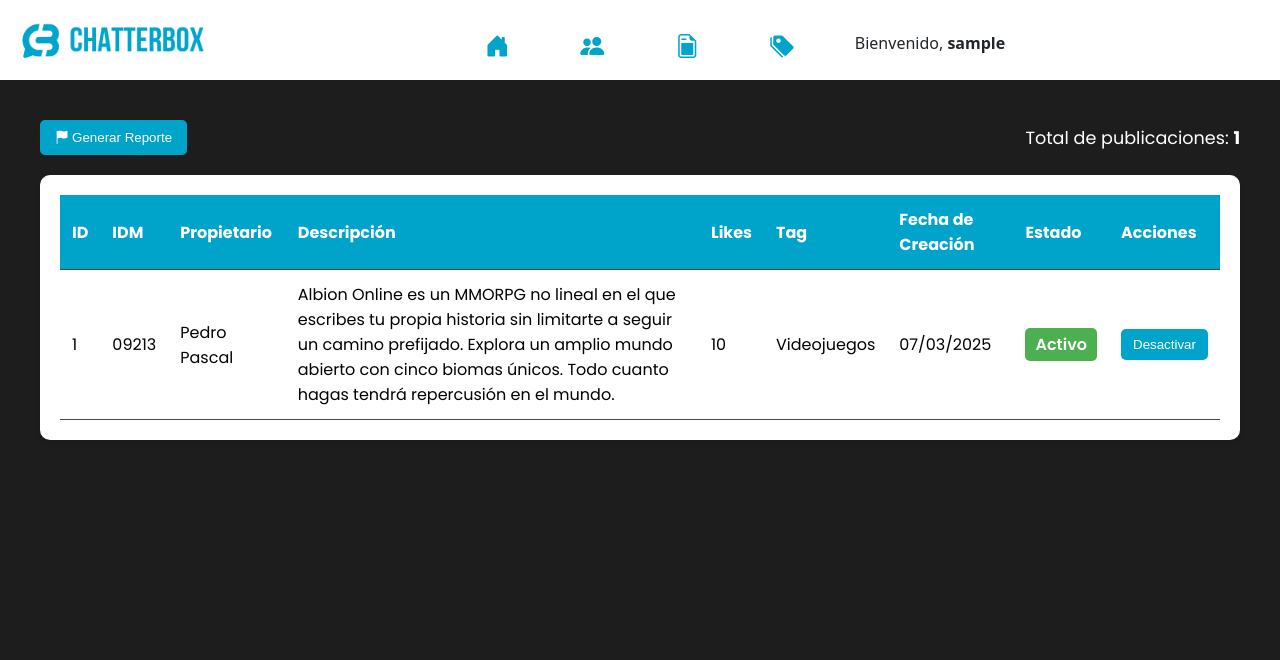
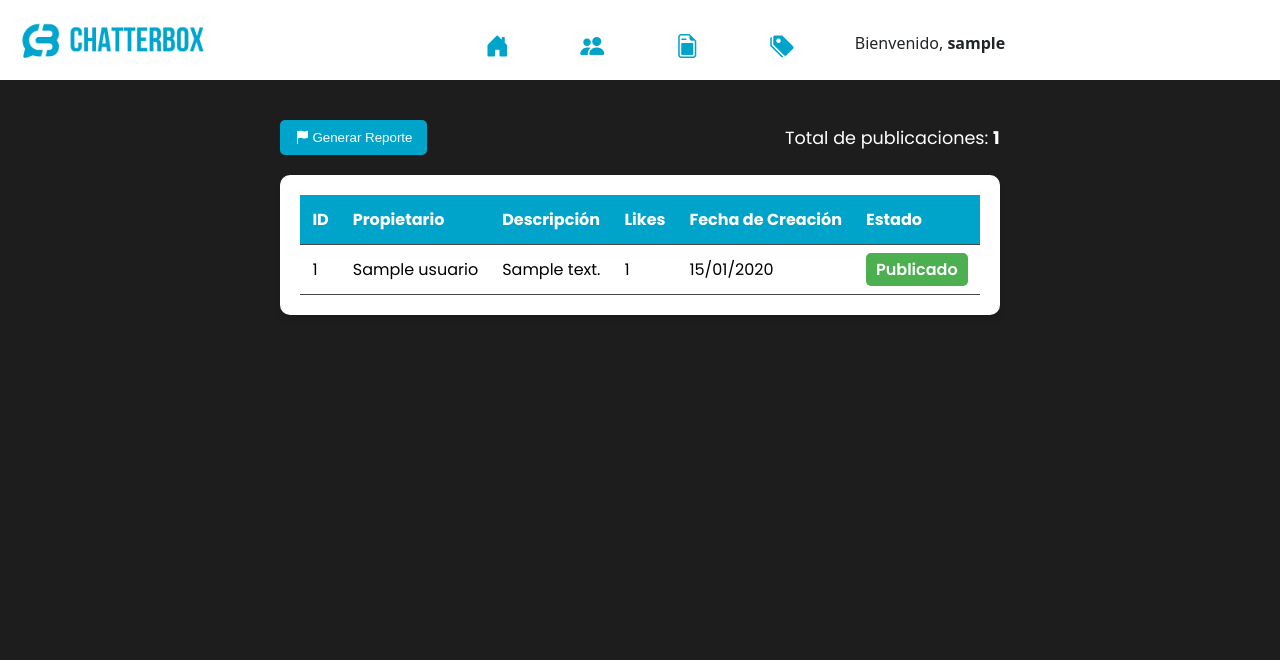
Before and after one commit to VALOID3/Chatterbox-Red-Social, a PHP site: page /admin/AdminPost.php in a window 1280 px wide. Shown: the top 660 px of the page. Run offline with PHP 8.4, Linux system fonts and the light colour scheme; the visitor is signed in with stand-in values (Sample User, id 1); tables that the repository leaves empty hold one stand-in row (values such as "Sample post").

Commit message:
Update AdminPost.php
muestra el reporte

```diff
--- a/admin/AdminPost.php
+++ b/admin/AdminPost.php
@@ -2,6 +2,34 @@
 require_once '../Midware/auth_admin.php';
 require_once '../conexion.php';
 
+// Consulta para obtener las publicaciones con su propietario y conteo de likes
+$sql = "
+    SELECT
+        p.id_Publi,
+        u.nom_usuario AS propietario,
+        p.contenido AS descripcion,
+        p.fecha AS fecha_creacion,
+        (SELECT COUNT(*) FROM likes l WHERE l.publicacion_id = p.id_Publi) AS likes
+    FROM
+        Publicacion p
+    JOIN
+        Usuarios u ON p.usuario_id = u.id_Usuario
+    ORDER BY
+        p.id_Publi ASC
+";
+
+$result = $conn->query($sql);
+$publicaciones = [];
+$totalPublicaciones = 0;
+
+if ($result && $result->num_rows > 0) {
+    while ($row = $result->fetch_assoc()) {
+        $publicaciones[] = $row;
+    }
+    $totalPublicaciones = count($publicaciones);
+}
+
+$conn->close();
 ?>
 
 
@@ -16,9 +44,7 @@ require_once '../conexion.php';
 
     <link rel="stylesheet" href="../cssAdmin/AdminPost.css">
 
-    <!-- ES PARA LOS BOTONES -->
     <link rel="stylesheet" href="../css/iconsreverse.css">
-    <!-- BOOTSTRAP ICONS -->
     <link rel="stylesheet" href="https://cdn.jsdelivr.net/npm/bootstrap-icons/font/bootstrap-icons.css">
 
     <link rel="icon" type="image/png" href="images/CHATTERBOX.png">
@@ -26,13 +52,10 @@ require_once '../conexion.php';
 
 <body>
 
-    <!-- NAVBAR -->
     <iframe src="navbarAdmin.php" class="navbar-frame"></iframe>
     <link rel="stylesheet" href="../css/navbar.css">
 
-    <!-- CONTENIDO PRINCIPAL -->
     <div class="admin-container">
-        <!-- BARRA SUPERIOR -->
         <div class="admin-header">
             <div class="report-button">
                 <button class="btn-report">
@@ -40,53 +63,44 @@ require_once '../conexion.php';
                 </button>
             </div>
             <div class="post-count">
-                <span>Total de publicaciones: <strong>1</strong></span>
+                <span>Total de publicaciones: <strong><?= $totalPublicaciones ?></strong></span>
             </div>
         </div>
 
-        <!-- LISTA DE POSTS -->
         <div class="post-list">
             <table>
                 <thead>
                     <tr>
                         <th>ID</th>
-                        <th>IDM</th>
                         <th>Propietario</th>
                         <th>Descripción</th>
                         <th>Likes</th>
-                        <th>Tag</th>
                         <th>Fecha de Creación</th>
                         <th>Estado</th>
-                        <th>Acciones</th>
                     </tr>
                 </thead>
                 <tbody>
-                    <!-- Ejemplo de fila de post -->
-                    <tr>
-                        <td>1</td>
-                        <td>09213</td>
-                        <td>Pedro Pascal</td>
-                        <td>    Albion Online es un MMORPG no lineal en el que escribes tu propia historia sin
-                            limitarte a seguir un camino prefijado. Explora un amplio mundo abierto con cinco biomas únicos.
-                            Todo cuanto
-                            hagas tendrá repercusión en el mundo.</td>
-                        <td>10</td>
-                        <td>Videojuegos</td>
-                        <td>07/03/2025</td>
-                        <td><span class="status active">Activo</span></td>
-                        <td>
-                            <button class="btn-toggle-status">
-                                Desactivar
-                            </button>
-                        </td>
-                    </tr>
-                    <!-- Más filas de posts pueden agregarse aquí -->
+                    <?php if (!empty($publicaciones)): ?>
+                        <?php foreach ($publicaciones as $post): ?>
+                            <tr>
+                                <td><?= $post['id_Publi'] ?></td>
+                                <td><?= htmlspecialchars($post['propietario']) ?></td>
+                                <td><?= htmlspecialchars($post['descripcion']) ?></td>
+                                <td><?= $post['likes'] ?></td>
+                                <td><?= date('d/m/Y', strtotime($post['fecha_creacion'])) ?></td>
+                                <td><span class="status active">Publicado</span></td>
+                            </tr>
+                        <?php endforeach; ?>
+                    <?php else: ?>
+                        <tr>
+                            <td colspan="6" style="text-align: center;">No hay publicaciones para mostrar.</td>
+                        </tr>
+                    <?php endif; ?>
                 </tbody>
             </table>
         </div>
     </div>
 
-    <!-- FOOTER -->
     <footer class="footer">
         <p>&copy; 2024 CHATTERBOX | Todos los derechos reservados.</p>
     </footer>
```
